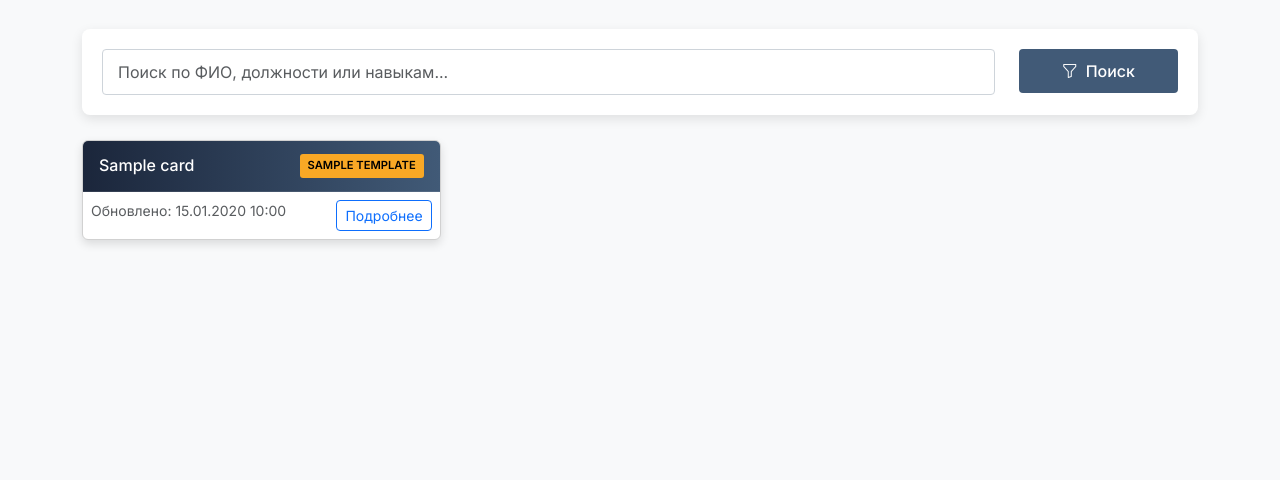
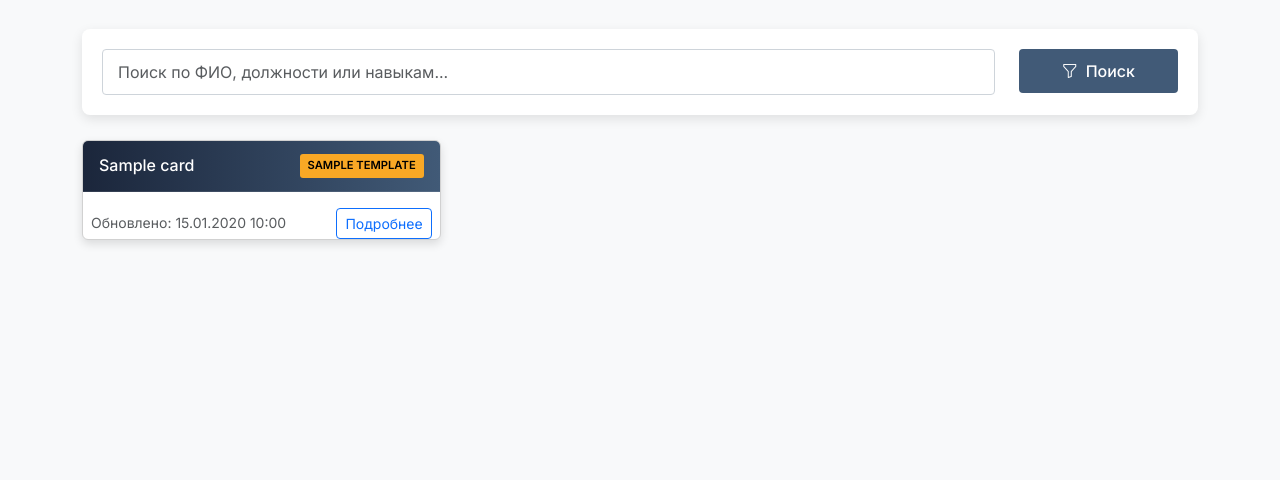
Before and after one commit to GenyaElamkov/HRResumeBank, a Django app: template core/templates/resumes/card_list.html in a window 1280 px wide. Shown: the part 158-638 px from the top of the page. Run offline with Django 5.2, Linux system fonts and the light colour scheme; the template is opened without the code that fills it: most values are stand-ins (such as "Sample title", 1, 10 or a date in 2020); some libraries are stand-ins or nearby versions.

Commit message:
Поправлены кнопки на главном экране

```diff
--- a/core/apps/resumes/models/card.py
+++ b/core/apps/resumes/models/card.py
@@ -40,7 +40,7 @@ class Card(TimeBaseModel):
         verbose_name = "Карточка"
         verbose_name_plural = "Карточки"
         db_table = "card"
-
+        ordering = ['create_at']
         indexes = [
             GinIndex(fields=["values"]),
         ]
--- a/core/templates/resumes/partials/card_list_content.html
+++ b/core/templates/resumes/partials/card_list_content.html
@@ -2,13 +2,12 @@
 <div class="resume-grid">
     {% if results %}
         {% for entity in results %}
-            <div class="resume-card mb-2">
+            <div class="resume-card mb-2 d-flex flex-column h-100">
                 <div class="card-header mb-2 d-flex justify-content-between align-items-center">
                     <span>{{ entity.main_name|default:"Без названия" }}</span>
                     <span class="security-badge">{{ entity.template.title }}</span>
                 </div>
-                <div class="card-body">
-
+                <div class="card-body flex-grow-1">
                     {% for field in entity.template.fields.all|dictsort:"order" %}
                         {% if field.is_visible %}
                             {% for key, value in entity.values.items %}
@@ -31,8 +30,9 @@
                             {% endfor %}
                         {% endif %}
                     {% endfor %}
-
-                    <div class="d-flex mx-2 justify-content-between">
+                </div>
+                <div class="card-footer mt-auto bg-transparent border-0">
+                    <div class="d-flex mx-2 justify-content-between align-items-center">
                         <small class="card-text small text-muted">Обновлено: {{ entity.update_at|date:"d.m.Y H:i" }}</small>
                         <a href="{% url 'resumes:card_detail' entity.pk %}" class="btn btn-sm btn-outline-primary">Подробнее</a>
                     </div>
```
